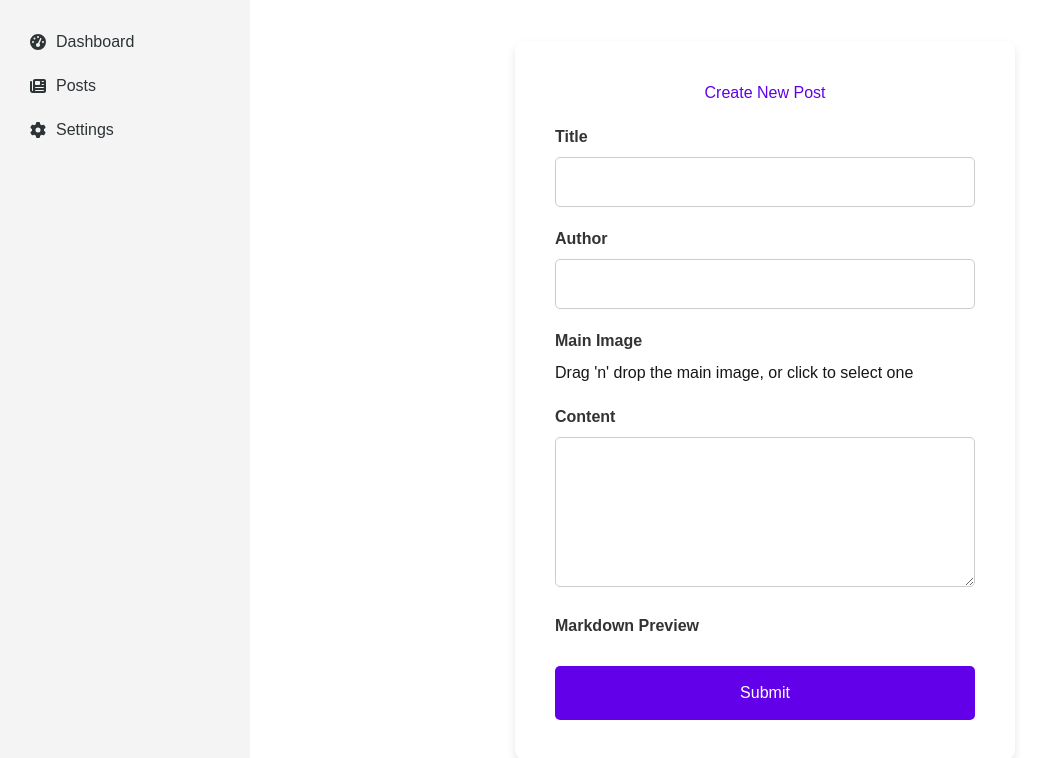
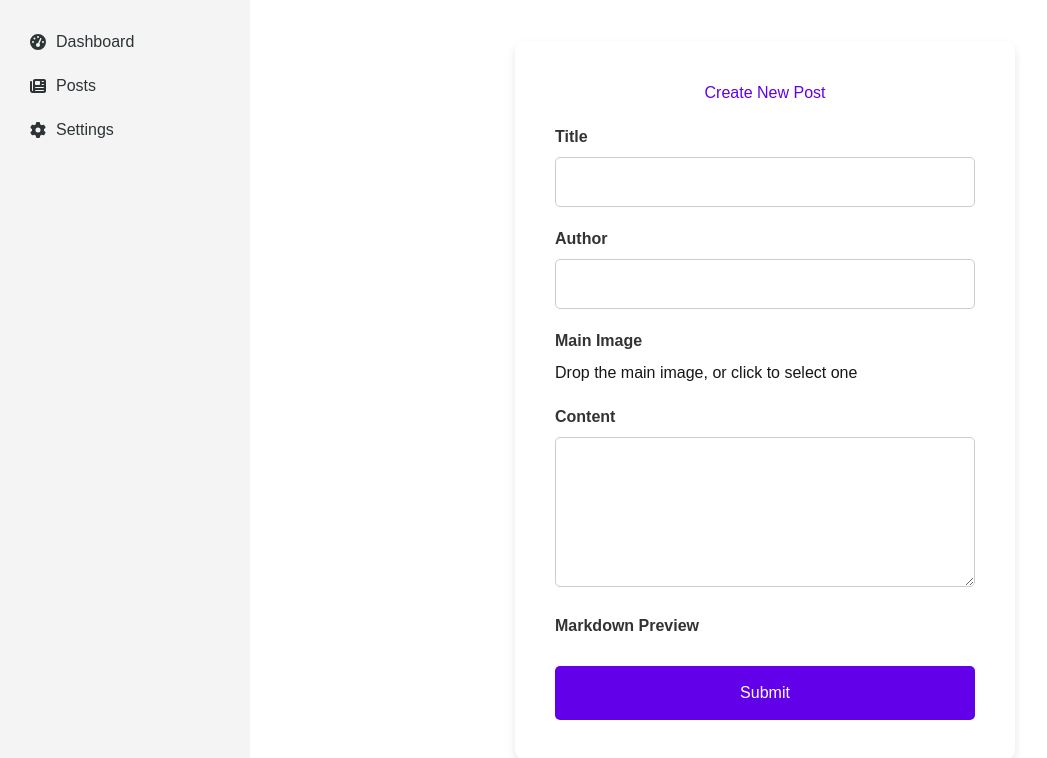
Before and after one commit to eror4044/next_blog, a Next.js app in the folder blog-app-client/: page /posts/createPost in a window 1280 px wide. Shown: the top 758 px of the page, without its empty margins (0-1047 px from the left). Built offline with nearby package versions, Linux system fonts and the light colour scheme; no server answers.

Commit message:
Minor fixes

```diff
--- a/blog-app-client/src/pages/index.tsx
+++ b/blog-app-client/src/pages/index.tsx
@@ -1,6 +1,5 @@
 import Loader from "@/shared/Loader/Loader";
-import router from "next/router";
-import { useEffect, useState } from "react";
+import { useEffect } from "react";
 import styles from "./index.module.scss";
 import { useRouter } from "next/navigation";
 import { useAuth } from "@clerk/nextjs";
--- a/blog-app-client/src/pages/posts/createPost/index.tsx
+++ b/blog-app-client/src/pages/posts/createPost/index.tsx
@@ -72,7 +72,7 @@ export default function CreatePost() {
                 {mainImage ? (
                   <p>{mainImage.name}</p>
                 ) : (
-                  <p>Drag 'n' drop the main image, or click to select one</p>
+                  <p>Drop the main image, or click to select one</p>
                 )}
               </div>
             )}
--- a/blog-app-client/src/pages/posts/index.tsx
+++ b/blog-app-client/src/pages/posts/index.tsx
@@ -1,6 +1,7 @@
 import Link from "next/link";
 import styles from "./PostsPage.module.scss";
 import { Post } from "@/models/Post";
+import Image from "next/image";
 
 const posts = [
   {
@@ -29,7 +30,8 @@ const posts = [
     _id: "5f5f1cfc33b1e72b1c8e2f1e",
     slug: "css-modules-nextjs",
     title: "Using CSS Modules in Next.js",
-    html: "<p>Learn how to effectively use CSS Modules in your Next.js projects.</p>",
+    html:
+      "<p>Learn how to effectively use CSS Modules in your Next.js projects.</p>",
     feature_image: "https://example.com/css-modules.jpg",
     visibility: "public",
     createdAt: new Date("2021-03-10T10:00:00.000Z"),
@@ -40,7 +42,8 @@ const posts = [
     _id: "5f5f1cfc33b1e72b1c8e2f1f",
     slug: "optimizing-nextjs-performance",
     title: "Optimizing Performance in Next.js",
-    html: "<p>Discover tips and techniques for optimizing your Next.js app's performance.</p>",
+    html:
+      "<p>Discover tips and techniques for optimizing your Next.js app's performance.</p>",
     feature_image: "https://example.com/nextjs-performance.jpg",
     visibility: "public",
     createdAt: new Date("2021-04-05T10:00:00.000Z"),
@@ -48,7 +51,6 @@ const posts = [
     publishedAt: new Date("2021-04-06T12:00:00.000Z"),
   },
 ] as Post[];
-
 
 export default function PostList() {
   return (
@@ -64,7 +66,7 @@ export default function PostList() {
           {posts.map((post) => (
             <li key={post._id} className={styles.postItem}>
               <Link href={`/posts/${post._id}`}>
-                <img
+                <Image
                   src={post.feature_image}
                   alt={post._id}
                   className={styles.postImage}
--- a/blog-app-client/src/redux/actions.ts
+++ b/blog-app-client/src/redux/actions.ts
@@ -1,4 +1,4 @@
-import { CreatePostData, CreatePostDataDTO, UpdatePostData } from '@/models/Post';
+import { CreatePostData, CreatePostDataDTO } from '@/models/Post';
 import { uploadImageToCloudinary } from '@/utils/cloudinary';
 import { createAsyncThunk } from '@reduxjs/toolkit';
 import axios from 'axios';
```
